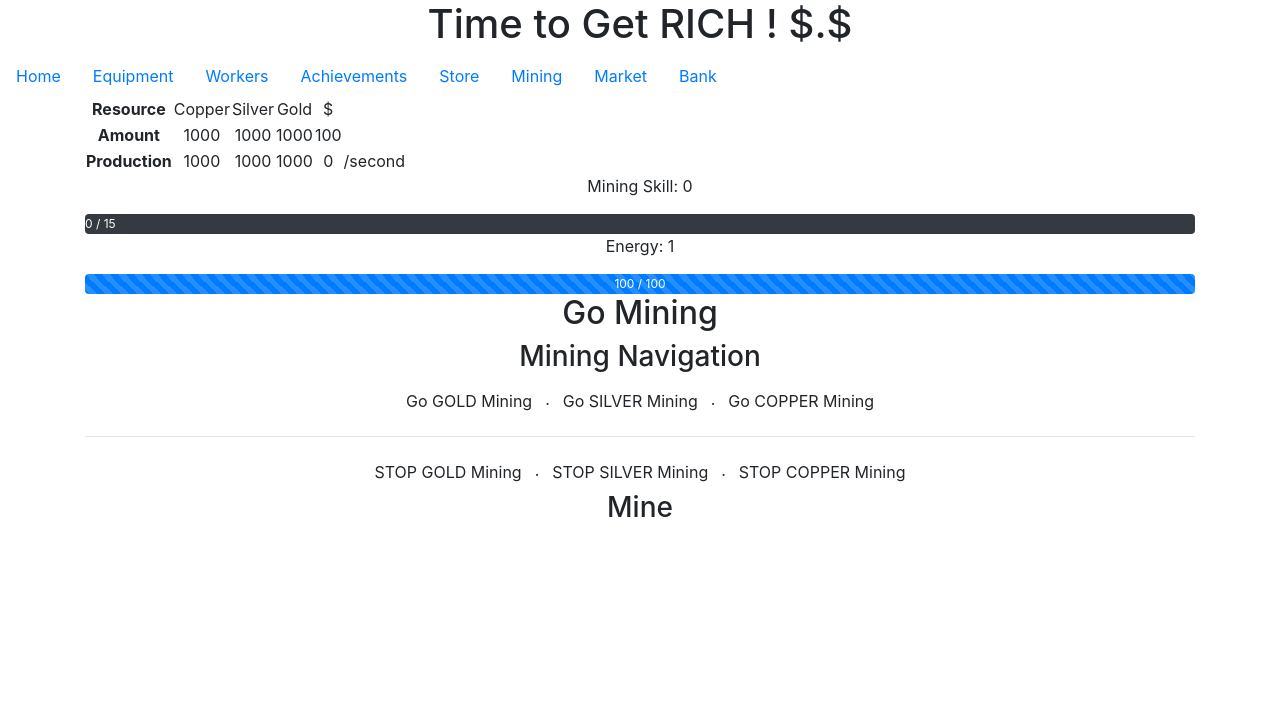
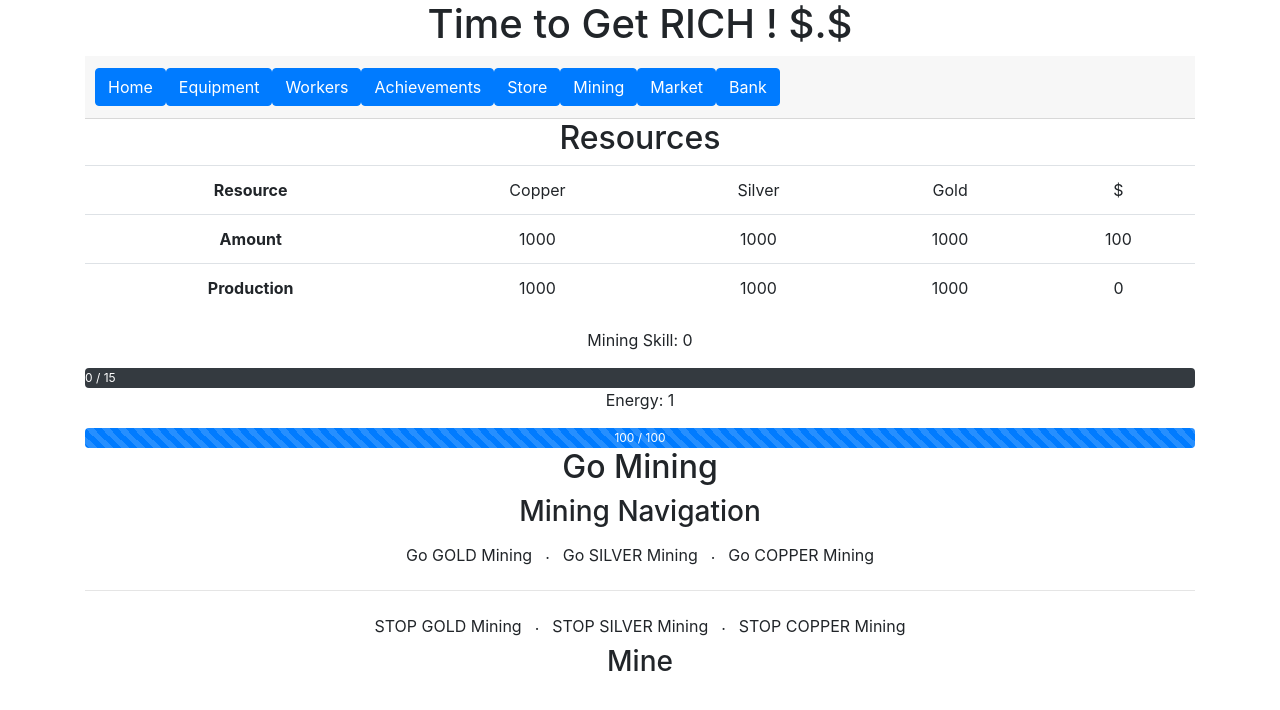
Before and after one commit to Thinkershine/GetRich, a React (Create React App) app: page /mining in a window 1280 px wide. Shown: the top 710 px of the page. Built offline with nearby package versions, Linux system fonts and the light colour scheme.

Commit message:
Fix css : Add Bootstrap classNames to tables, navigation and fix message

```diff
--- a/src/App.css
+++ b/src/App.css
@@ -76,11 +76,11 @@
 }
 
 .message {
-  width: 500px;
-  position: absolute;
-  clear: both;
-  top: 250px;
-  left: 250px;
+  width: 100%;
+  position: fixed;
+  /* left: 20px; */
+  top: 35px;
+  margin: 0 auto;
   z-index: 1070;
   background-color: rgba(77, 77, 77, 1);
   color: white;
--- a/src/App.js
+++ b/src/App.js
@@ -314,12 +314,11 @@ class App extends Component {
 
     return (
       <div className="App">
-        <header>
-          <h1>Time to Get RICH ! $.$</h1>
-          <Navigation />
-        </header>
-
         <main className="container">
+          <header>
+            <h1>Time to Get RICH ! $.$</h1>
+            <Navigation />
+          </header>
           <Resources resources={this.state.resources} />
 
           <div id="stats">
--- a/src/components/locations/store.jsx
+++ b/src/components/locations/store.jsx
@@ -47,8 +47,9 @@ class Store extends Component {
               style={{ cursor: "pointer" }}
               onClick={() => this.props.handlePurchase(item)}
             >
-              {item.name.toUpperCase()} : ${item.value}- mine : {item.mineType};
-              energy cost :{item.energyConsumption}; POW : {item.miningPower}
+              {item.name.toUpperCase()} ${item.value} MINE :{" "}
+              <em>{item.mineType}</em>; ENERGY COST:{item.energyConsumption};
+              POW : {item.miningPower}
             </li>
           ))}
         </ul>
--- a/src/components/navigation.jsx
+++ b/src/components/navigation.jsx
@@ -2,51 +2,52 @@ import React from "react";
 import { Link } from "react-router-dom";
 
 const Navigation = props => {
+  const classNamesForLinks = "nav-item btn btn-primary";
   return (
-    <div>
-      <ul className="nav">
+    <nav className="card-header">
+      <ul className="nav nav-pills card-header-pills">
         <li className="nav-item">
-          <Link className="nav-link" to="/">
+          <Link className={classNamesForLinks} to="/">
             Home
           </Link>
         </li>
-        <li>
-          <Link className="nav-link" to="/equipment">
+        <li className="nav-item">
+          <Link className={classNamesForLinks} to="/equipment">
             Equipment
           </Link>
         </li>
         <li className="nav-item">
-          <Link className="nav-link" to="/workers">
+          <Link className={classNamesForLinks} to="/workers">
             Workers
           </Link>
         </li>
         <li className="nav-item">
-          <Link className="nav-link" to="/achievements">
+          <Link className={classNamesForLinks} to="/achievements">
             Achievements
           </Link>
         </li>
         <li className="nav-item">
-          <Link className="nav-link" to="/store">
+          <Link className={classNamesForLinks} to="/store">
             Store
           </Link>
         </li>
         <li className="nav-item">
-          <Link className="nav-link" to="/mining">
+          <Link className={classNamesForLinks} to="/mining">
             Mining
           </Link>
         </li>
         <li className="nav-item">
-          <Link className="nav-link" to="/market">
+          <Link className={classNamesForLinks} to="/market">
             Market
           </Link>
         </li>
         <li className="nav-item">
-          <Link className="nav-link" to="/bank">
+          <Link className={classNamesForLinks} to="/bank">
             Bank
           </Link>
         </li>
       </ul>
-    </div>
+    </nav>
   );
 };
 
--- a/src/components/resources.jsx
+++ b/src/components/resources.jsx
@@ -3,30 +3,29 @@ import React from "react";
 const Resources = props => {
   return (
     <div id="resources">
-      <table>
+      <h2>Resources</h2>
+      <table className="table">
         <tbody>
           <tr>
-            <th>Resource</th>
-            <td>Copper</td>
-            <td>Silver</td>
-            <td>Gold</td>
-            <td>$</td>
-            <td />
+            <th scope="col">Resource</th>
+            <td scope="col">Copper</td>
+            <td scope="col">Silver</td>
+            <td scope="col">Gold</td>
+            <td scope="col">$</td>
           </tr>
           <tr>
-            <th>Amount</th>
+            <th scope="row">Amount</th>
             <td>{props.resources.getResourceAmount("copper")}</td>
             <td>{props.resources.getResourceAmount("silver")}</td>
             <td>{props.resources.getResourceAmount("gold")}</td>
             <td>{props.resources.getResourceAmount("dollar")}</td>
           </tr>
           <tr>
-            <th>Production</th>
+            <th scope="row">Production</th>
             <td>{props.resources.copperProduction}</td>
             <td>{props.resources.silverProduction}</td>
             <td>{props.resources.goldProduction}</td>
             <td>{props.resources.dollarProduction}</td>
-            <td>/second</td>
           </tr>
         </tbody>
       </table>
```
